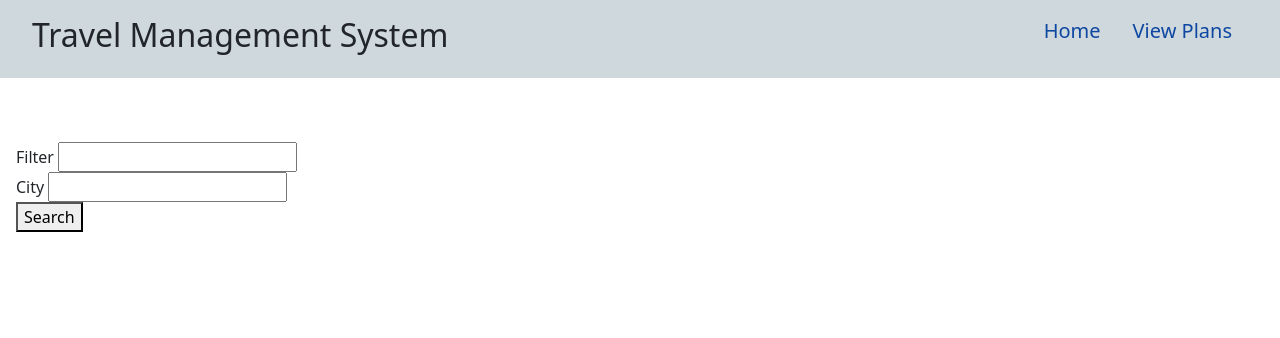
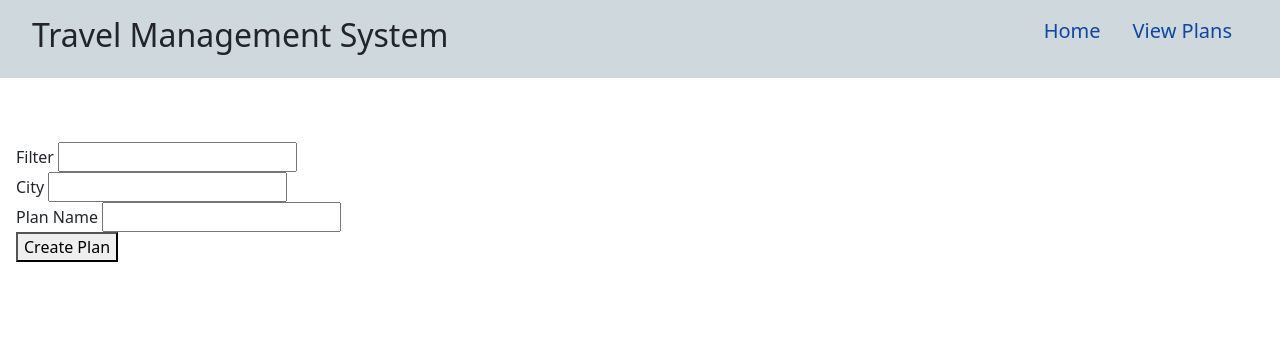
Before and after one commit to RushikeshBhagat/Collaborative-travel-management-system, a Flask app: page / in a window 1280 px wide. Shown: the top 338 px of the page. Run offline with Flask 2, Linux system fonts and the light colour scheme.

Commit message:
Added Create PLan functionality

```diff
--- a/app.py
+++ b/app.py
@@ -48,6 +48,22 @@ def createPlan():
         if 'city' in request.form :
             city = request.form["city"]
             term = request.form["name"]
+            plan_name = request.form["plan_name"]
+
+
+        #crsr = conn.cursor(dictionary=True)
+        crsr.reset()
+        crsr.execute("select name from Plans;")
+        result = crsr.fetchall()
+        list_of_plan_names=[]
+        for row in result:
+            list_of_plan_names.append(row['name'])
+        #print(list_of_plan_names)
+        if plan_name in list_of_plan_names:
+            return render_template('index.html', err= "Plan Already exists")
+        query = f"insert into Plans (name) values ('{plan_name}');"
+        crsr.execute(query)
+        conn.commit()
 
         PARAMETERS = {'location':city,
                         'term':term,
@@ -59,7 +75,7 @@ def createPlan():
 
         business_data = response.json()
         businesses=business_data['businesses']
-        return render_template('createPlan.html', biz_json = business_data['businesses'])
+        return render_template('createPlan.html', biz_json = business_data['businesses'],curr_plan =plan_name )
         #print(business_data)
     return render_template('createPlan.html')
 
--- a/templates/createPlan.html
+++ b/templates/createPlan.html
@@ -62,7 +62,7 @@
         </ol>
       </div>
       <div id="favorites" class = "favorites">
-        <h2>Current Plan</h3>
+        <h2>Current Plan: {{curr_plan}}</h3>
           <ol>
             {% for businessName in fav %}
             <div class ="fav_biz" > <li>
--- a/templates/index.html
+++ b/templates/index.html
@@ -40,8 +40,14 @@
             <input type="text" name="city" /> <br />
           </div>
 
-          <button id="btn" type="submit">Search</button>
+          <div id="txt">
+            <label>Plan Name </label>
+            <input type="text" name="plan_name" /> <br />
+          </div>
+
+          <button id="btn" type="submit">Create Plan</button>
         </form>
+        {{err}}
       </div>
       <br />
       <br />
```
